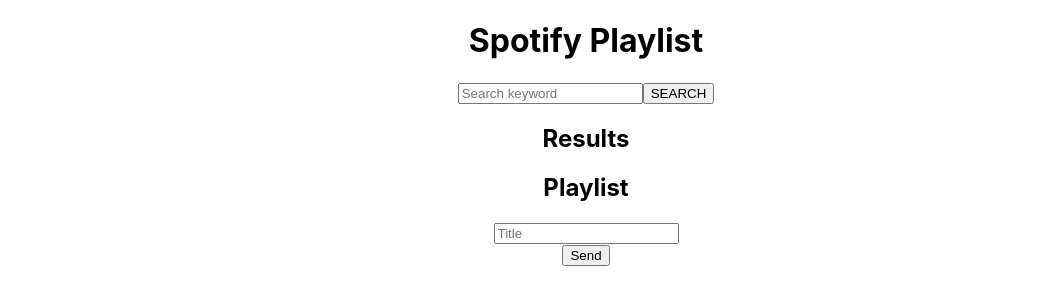
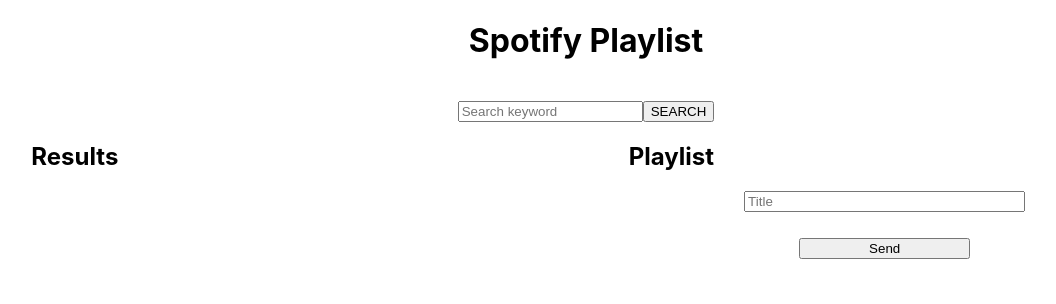
Before and after one commit to milan0801/connect-spotify-playlist, a React (Create React App) app: page / in a window 1280 px wide. Shown: the top 304 px of the page, without its empty margins (54-1110 px from the left). Built offline with nearby package versions, Linux system fonts and the light colour scheme; no server answers.

Commit message:
Implement basic styles

```diff
--- a/public/index.html
+++ b/public/index.html
@@ -10,6 +10,7 @@
       content="Web site created using create-react-app"
     />
     <link rel="apple-touch-icon" href="%PUBLIC_URL%/logo192.png" />
+    <link rel="stylesheet" href="https://cdnjs.cloudflare.com/ajax/libs/font-awesome/4.7.0/css/font-awesome.min.css">
     <!--
       manifest.json provides metadata used when your web app is installed on a
       user's mobile device or desktop. See https://developers.google.com/web/fundamentals/web-app-manifest/
--- a/src/App.css
+++ b/src/App.css
@@ -1,38 +1,91 @@
-.App {
-  text-align: center;
+
+
+header {
+  position: fixed;
+  top: 0;
+  z-index: 2;
+  height: 80px;
+  width: 100%;
+  display: flex;
+  justify-content: center;
+  align-items: center;
+  background-color: rgb(255, 255, 255);
 }
 
-.App-logo {
-  height: 40vmin;
-  pointer-events: none;
+.search-bar, .results {
+  position: relative;
+  top: 100px;
 }
 
-@media (prefers-reduced-motion: no-preference) {
-  .App-logo {
-    animation: App-logo-spin infinite 20s linear;
-  }
+.search-bar {
+  display: flex;
+  justify-content: center;
 }
 
-.App-header {
-  background-color: #282c34;
-  min-height: 100vh;
-  display: flex;
-  flex-direction: column;
-  align-items: center;
-  justify-content: center;
-  font-size: calc(10px + 2vmin);
-  color: white;
+.results {
+  display: grid;
+  grid-template-columns: repeat(15, 1fr);
+  height: 900px;
 }
 
-.App-link {
-  color: #61dafb;
+.search-results {
+  grid-column: 2 / span 6;
 }
 
-@keyframes App-logo-spin {
-  from {
-    transform: rotate(0deg);
-  }
-  to {
-    transform: rotate(360deg);
-  }
+.playlist {
+  grid-column: 9 / span 6;
 }
+
+.song {
+  display: grid;
+  height: 4em;
+  grid-template-columns: repeat(6, 1fr);
+  grid-template-rows: repeat(2, 1fr);
+  align-items: center;
+  grid-auto-rows: 1em;
+}
+
+.detail {
+  grid-column: 1 / span 5;
+}
+
+.icon {
+  grid-column: 6 / span 1;
+  grid-row: 1 / span 2;
+}
+
+h3 {
+  display: inline;
+  margin-left: 10px;
+}
+
+p {
+  margin-left: 10px;
+  line-height: 0;
+}
+
+.icon button {
+  background-color: transparent;
+  color: black;
+  border: none;
+  float: right;
+}
+
+
+.input-title, .submit-button {
+  display: grid;
+  grid-template-columns: repeat(6, 1fr);
+  justify-items: center;
+}
+
+.input-title input {
+  grid-column: 2 / span 4;
+  width: 80%;
+  margin-bottom: 2em;
+}
+
+.submit-button button {
+  grid-column: 3 / span 2;
+  width: 100%;
+  justify-self: center;
+}
--- a/src/App.js
+++ b/src/App.js
@@ -12,7 +12,7 @@
       <div className='search-bar'>
         <SearchBar />
       </div>
-      <div className='search-results'>
+      <div className='results'>
         <SearchResults/>
         <Playlist/>
       </div>
--- a/src/features/playlist/Playlist.js
+++ b/src/features/playlist/Playlist.js
@@ -70,7 +70,7 @@
   }
 
   return (
-    <>
+    <div className='playlist'>
       <h2>Playlist</h2>
       <form onSubmit={(e) => {
         e.preventDefault();
@@ -85,7 +85,7 @@
           <button type='submit'>Send</button>
         </div>
       </form>
-    </>
+    </div>
   );
 }
 
--- a/src/features/searchResults/SearchResults.js
+++ b/src/features/searchResults/SearchResults.js
@@ -28,7 +28,11 @@
   }, [results]);
 
   if (resultsIsLoading) {
-    return <h2>Loding</h2>;
+    return (
+      <div className='search-results'>
+        <h2>Loding</h2>
+      </div>
+    );
   }
   if (!results) {
     return (
@@ -53,10 +57,10 @@
   };
 
   return (
-    <>
+    <div className='search-results'>
       <h2>Results</h2>
       <Results resultArr={resultArr} handleClick={handleClick} icon='plus'/>
-    </>
+    </div>
   )
 }
 
```
